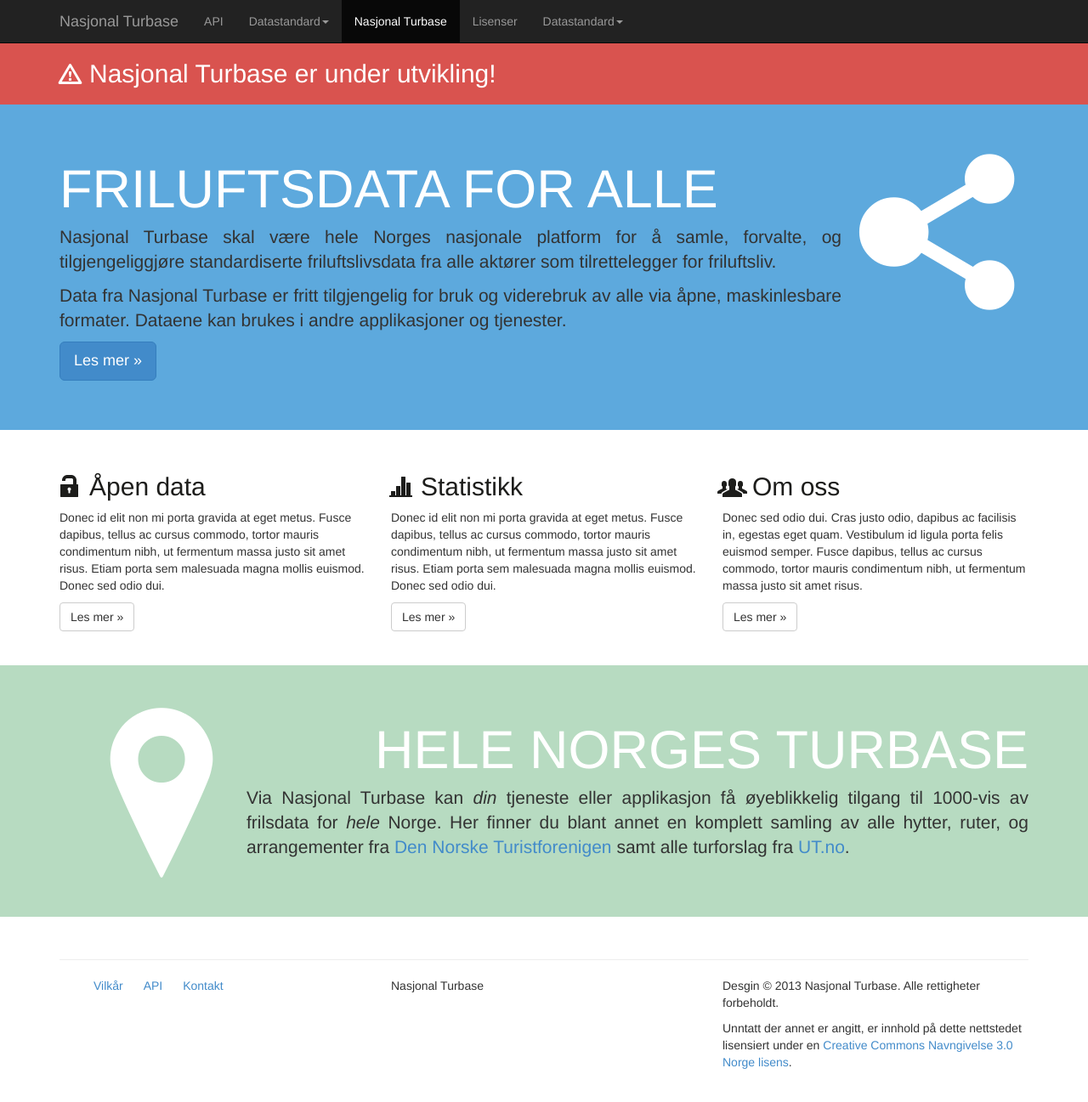
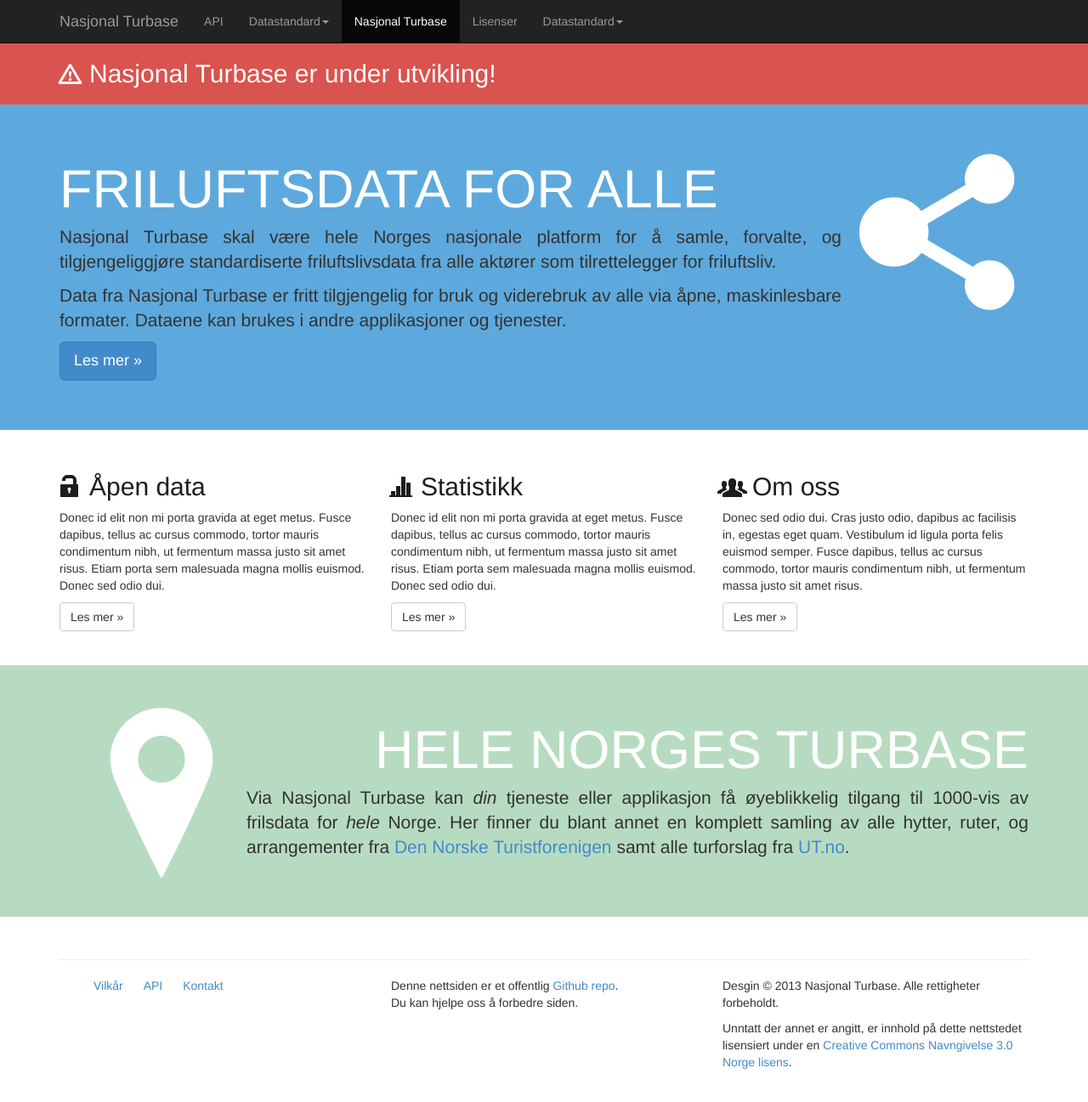
Before and after one commit to Turbasen/www.nasjonalturbase.no, a Jekyll site: the page built from index.html, in a window 1280 px wide and 1320 px high. Shown: the top 1297 px of the window at 85% size. Built offline with Jekyll 4.4.1, drawn with Linux system fonts in a browser that asks for light colours; nearby versions of some CDN libraries; Markdown is read by kramdown in place of the engine named in the settings.

Commit message:
Add URL to Github repo to footer

```diff
--- a/_config.yml
+++ b/_config.yml
@@ -1,4 +1,5 @@
 name: Nasjonal Turbase
+repo: https://github.com/turistforeningen/www.nasjonalturbase.no
 markdown: redcarpet
 pygments: true
 safe: true
--- a/_includes/footer.html
+++ b/_includes/footer.html
@@ -10,7 +10,8 @@
             </ul>
           </div>
           <div class="col-lg-4">
-            <p>Nasjonal Turbase</p>
+            <p>Denne nettsiden er et offentlig <a href="{{ site.repo }}">Github repo</a>.<br>
+              Du kan hjelpe oss å forbedre siden.</p>
           </div>
           <div class="col-lg-4">
 
```
